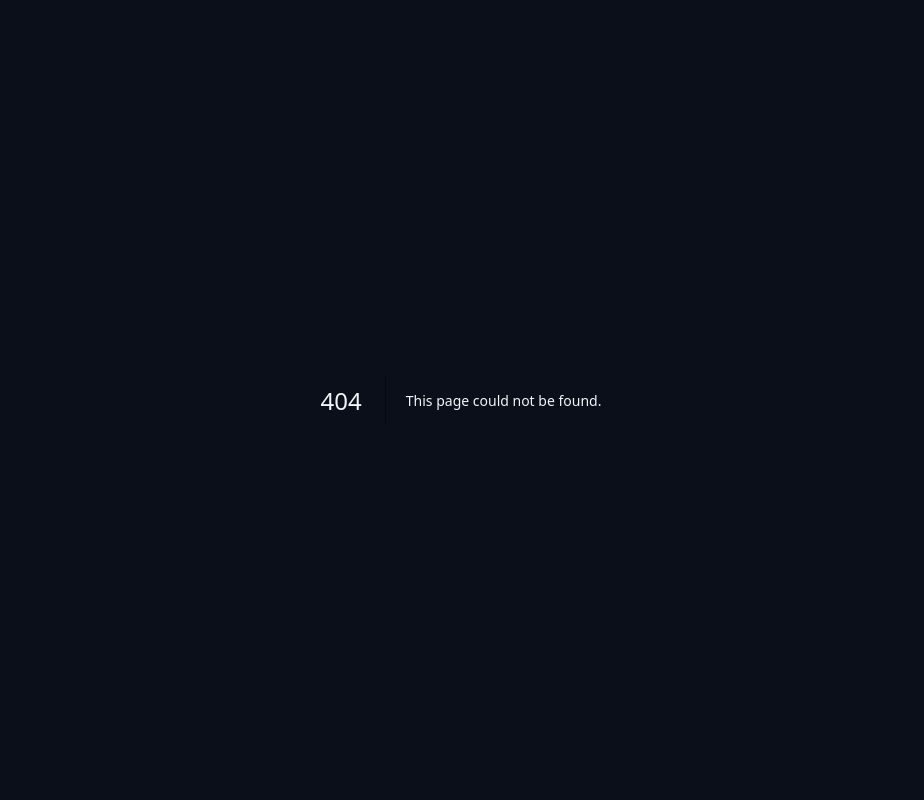
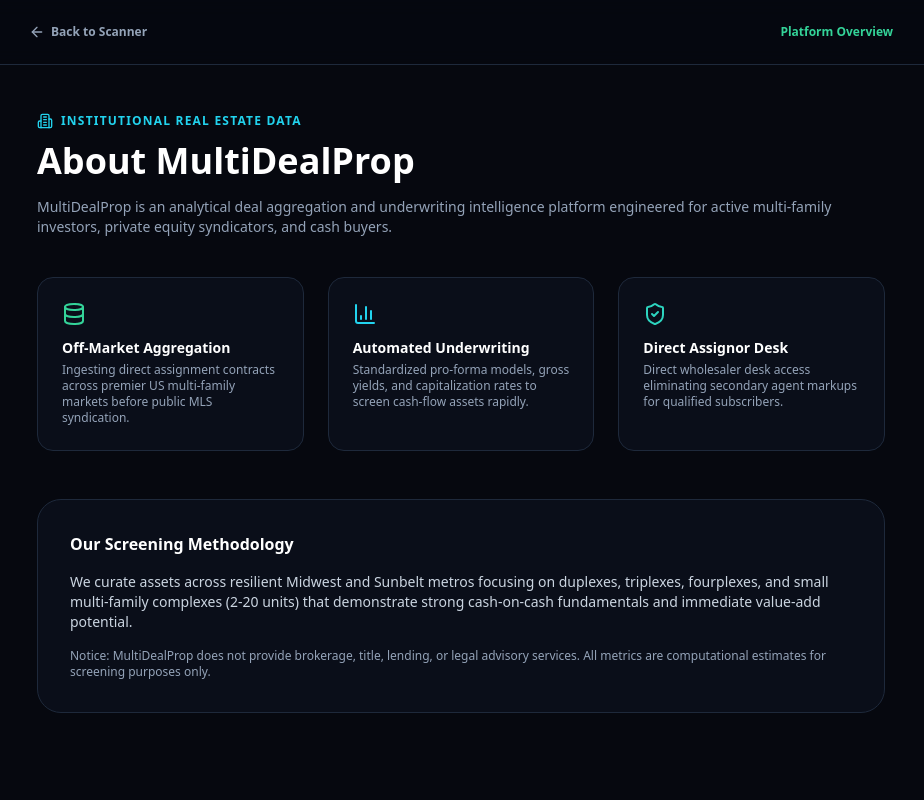
Before and after one commit to MultiDeal/multidealprop, a Next.js app: page /about in a window 1280 px wide. Before the commit this address had no page. Shown: the top 800 px of the page, without its empty margins (179-1103 px from the left). Built offline with nearby package versions, Linux system fonts and the light colour scheme.

Commit message:
Create About page for MultiDealProp platform
This file contains the About page for the MultiDealProp platform, detailing its features and methodology.

```diff
--- /dev/null
+++ b/src/app/about/page.tsx
@@ -0,0 +1,59 @@
+'use client';
+
+import Link from 'next/link';
+import { ArrowLeft, ShieldCheck, BarChart3, Database, Building2 } from 'lucide-react';
+
+export default function AboutPage() {
+  return (
+    <div className="min-h-screen bg-[#06080F] text-slate-200 font-sans antialiased pb-20">
+      <header className="border-b border-slate-800 bg-[#06080F]/80 backdrop-blur sticky top-0 z-40">
+        <div className="max-w-4xl mx-auto px-4 h-16 flex items-center justify-between">
+          <Link href="/" className="text-xs font-bold text-slate-400 hover:text-white flex items-center gap-1.5">
+            <ArrowLeft className="w-4 h-4" /> Back to Scanner
+          </Link>
+          <span className="text-xs font-bold text-emerald-400">Platform Overview</span>
+        </div>
+      </header>
+
+      <main className="max-w-4xl mx-auto px-4 sm:px-6 pt-12">
+        <div className="flex items-center gap-2 text-cyan-400 text-xs font-bold uppercase tracking-widest mb-3">
+          <Building2 className="w-4 h-4" /> Institutional Real Estate Data
+        </div>
+        <h1 className="text-3xl sm:text-4xl font-black text-white mb-4">About MultiDealProp</h1>
+        <p className="text-xs sm:text-sm text-slate-400 mb-10 leading-relaxed">
+          MultiDealProp is an analytical deal aggregation and underwriting intelligence platform engineered for active multi-family investors, private equity syndicators, and cash buyers.
+        </p>
+
+        <div className="grid grid-cols-1 md:grid-cols-3 gap-6 mb-12">
+          <div className="bg-slate-900/40 border border-slate-800 p-6 rounded-2xl">
+            <Database className="w-6 h-6 text-emerald-400 mb-3" />
+            <h3 className="text-sm font-bold text-white mb-1">Off-Market Aggregation</h3>
+            <p className="text-xs text-slate-400">Ingesting direct assignment contracts across premier US multi-family markets before public MLS syndication.</p>
+          </div>
+
+          <div className="bg-slate-900/40 border border-slate-800 p-6 rounded-2xl">
+            <BarChart3 className="w-6 h-6 text-cyan-400 mb-3" />
+            <h3 className="text-sm font-bold text-white mb-1">Automated Underwriting</h3>
+            <p className="text-xs text-slate-400">Standardized pro-forma models, gross yields, and capitalization rates to screen cash-flow assets rapidly.</p>
+          </div>
+
+          <div className="bg-slate-900/40 border border-slate-800 p-6 rounded-2xl">
+            <ShieldCheck className="w-6 h-6 text-teal-400 mb-3" />
+            <h3 className="text-sm font-bold text-white mb-1">Direct Assignor Desk</h3>
+            <p className="text-xs text-slate-400">Direct wholesaler desk access eliminating secondary agent markups for qualified subscribers.</p>
+          </div>
+        </div>
+
+        <div className="bg-slate-900/40 border border-slate-800 p-6 sm:p-8 rounded-3xl text-xs sm:text-sm text-slate-300 leading-relaxed space-y-4">
+          <h2 className="text-base font-bold text-white">Our Screening Methodology</h2>
+          <p>
+            We curate assets across resilient Midwest and Sunbelt metros focusing on duplexes, triplexes, fourplexes, and small multi-family complexes (2-20 units) that demonstrate strong cash-on-cash fundamentals and immediate value-add potential.
+          </p>
+          <p className="text-slate-400 text-xs">
+            Notice: MultiDealProp does not provide brokerage, title, lending, or legal advisory services. All metrics are computational estimates for screening purposes only.
+          </p>
+        </div>
+      </main>
+    </div>
+  );
+}
```
